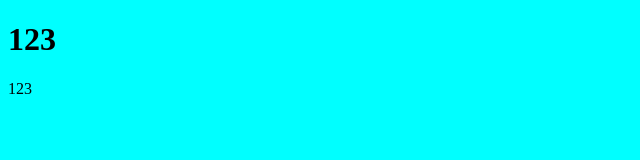
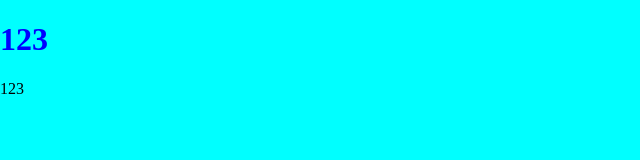
Before and after one commit to LeBlancJQ/project_01, a plain HTML site: page index.html in a window 1280 px wide. Shown: the whole page, without its empty margins (0-640 px from the left). Drawn offline with Linux system fonts and the light colour scheme.

Commit message:
Tiaoguo tijiao

```diff
--- a/index.html
+++ b/index.html
@@ -6,12 +6,7 @@
   <meta http-equiv="X-UA-Compatible" content="IE=edge">
   <meta name="viewport" content="width=device-width, initial-scale=1.0">
   <title>Document</title>
-  <style>
-    html,
-    body {
-      background-color: aqua;
-    }
-  </style>
+  <link rel="stylesheet" href="./index.css">
 </head>
 
 <body>
```
